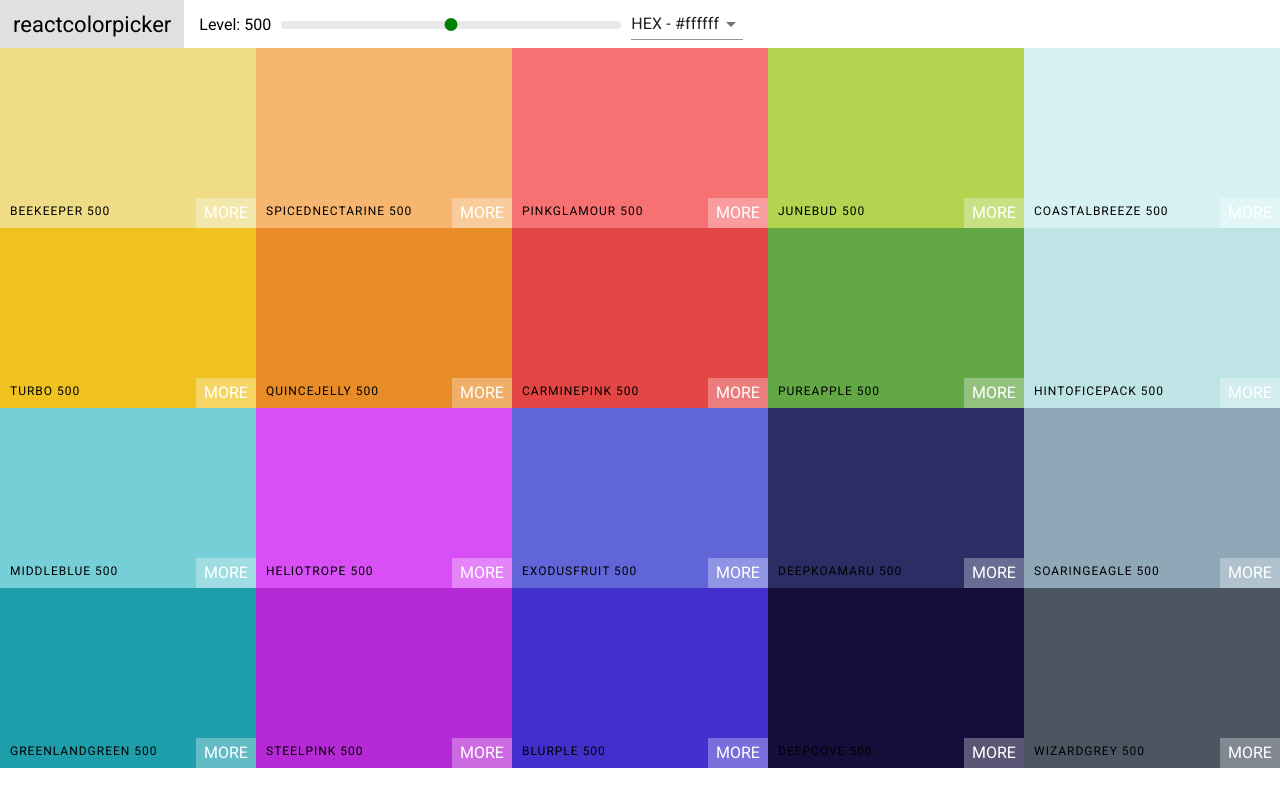
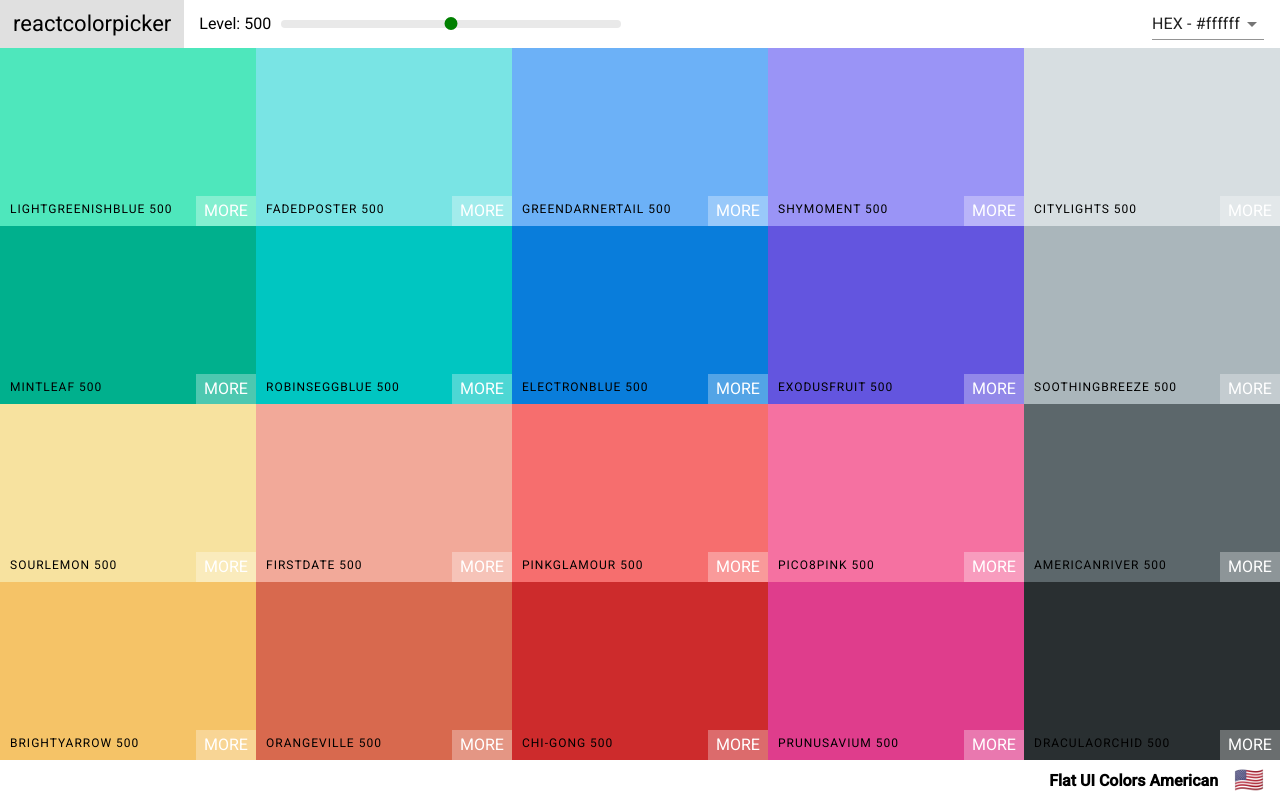
Before and after one commit to ThomasHerold/Color-Picker-Project, a React (Create React App) app: page /palette/flat-ui-colors-american in a window 1280 px wide. Built offline with nearby package versions, Linux system fonts and the light colour scheme.

Commit message:
Add routing and minipalette page

```diff
--- a/package.json
+++ b/package.json
@@ -4,6 +4,7 @@
   "private": true,
   "dependencies": {
     "@material-ui/core": "^4.11.0",
+    "@material-ui/icons": "^4.9.1",
     "@testing-library/jest-dom": "^4.2.4",
     "@testing-library/react": "^9.5.0",
     "@testing-library/user-event": "^7.2.1",
@@ -12,6 +13,7 @@
     "react": "^16.13.1",
     "react-copy-to-clipboard": "^5.0.2",
     "react-dom": "^16.13.1",
+    "react-router-dom": "^5.2.0",
     "react-scripts": "3.4.3"
   },
   "scripts": {
--- a/src/components/App.js
+++ b/src/components/App.js
@@ -1,17 +1,27 @@
 import React, { Component } from 'react';
 import Palette from './Palette';
 import seedColors from '../utils/seedColors'
+import { Route, Switch } from 'react-router-dom';
 import { generatePalette } from '../utils/colorHelpers';
 import '../App.css';
+import PaletteList from './PaletteList';
 
 class App extends Component {
 
 // ...seedColors is passing entire array of palettes as props
+  findPalette(id) {
+    return seedColors.find(function(palette) {
+      return palette.id === id;
+    });
+  }
+
   render() {
+
    return (
-    <div>
-      <Palette palette={generatePalette(seedColors[4])} />
-    </div>
+     <Switch>
+      <Route exact path="/" render={() => <PaletteList palettes={seedColors} />} />
+      <Route exact path="/palette/:id" render={(routeProps) => <Palette palette={generatePalette(this.findPalette(routeProps.match.params.id))} />} />
+    </Switch>
    );
   }
 }
--- a/src/components/NavBar.js
+++ b/src/components/NavBar.js
@@ -1,6 +1,8 @@
 import React, { Component } from 'react';
-import { Select, MenuItem } from '@material-ui/core';
+import { Select, MenuItem, Snackbar, IconButton } from '@material-ui/core';
+import { Close } from '@material-ui/icons';
 import Slider from 'rc-slider';
+import { Link } from 'react-router-dom';
 import "rc-slider/assets/index.css";
 import "../styles/NavBar.css";
 
@@ -9,13 +11,18 @@ class NavBar extends Component {
     constructor(props) {
         super(props);
 
-        this.state = { format: "hex" }
+        this.state = { format: "hex", open: false }
         this.handleChange = this.handleChange.bind(this);
+        this.toggleSnackbar = this.toggleSnackbar.bind(this);
     }
 
     handleChange(evt) {
-        this.setState({ format: evt.target.value });
+        this.setState({ format: evt.target.value, open: true });
         this.props.handleChange(evt.target.value);
+    }
+
+    toggleSnackbar() {
+        this.setState({ open: false })
     }
 
     render() {
@@ -24,7 +31,7 @@ class NavBar extends Component {
 
         return (
         <header className="NavBar">
-        <div className="logo"><a href="#">reactcolorpicker</a></div>
+        <div className="logo"><Link to={"/"}>reactcolorpicker</Link></div>
          <div className="slider-container">
             <span>Level: {level}</span>
             <div className="slider">
@@ -47,6 +54,21 @@ class NavBar extends Component {
                    <MenuItem value="rgba">RGBA - rgba(255, 255, 255, 1.0)</MenuItem>
                </Select>
            </div>
+           <Snackbar
+                anchorOrigin={{vertical: "bottom", horizontal: "left"}}
+                open={this.state.open}
+                autoHideDuration={3000}
+                onClose={this.toggleSnackbar}
+        message={<span id="message-id">Format Changed To {format.toUpperCase()}</span>}
+                ContentProps={{
+                    "aria-describedby": "message-id"
+                }}
+                action={[
+                    <IconButton onClick={this.toggleSnackbar} color="inherit" key="close" aria-label="close">
+                        <Close />
+                    </IconButton>
+                ]}
+            />
         </header>
         );
     }
--- a/src/components/Palette.js
+++ b/src/components/Palette.js
@@ -23,18 +23,20 @@ class Palette extends Component {
     render() {
 
     const { level, format } = this.state;
-    const { colors } = this.props.palette;
+    const { colors, paletteName, emoji } = this.props.palette;
 
     const colorBoxes = colors[level].map(color => (
-        <ColorBox background={color[format]} name={color.name} />
+        <ColorBox background={color[format]} name={color.name} key={color.id} />
     ));
 
     return (
     <div className="Palette">
         <NavBar level={level} changeLevel={this.changeLevel} handleChange={this.changeFormat} />
-        {/* Navbar goes here */}
         <div className="Palette-colors" >{colorBoxes}</div>
-        {/* Footer */}
+        <footer className="Palette-footer">
+            {paletteName}
+            <span className="emoji">{emoji}</span>
+        </footer>
     </div>
         );
     }
--- /dev/null
+++ b/src/components/PaletteList.js
@@ -0,0 +1,21 @@
+import React, { Component } from 'react';
+import { Link } from 'react-router-dom';
+
+class PaletteList extends Component {
+
+    render() {
+    const { palettes } = this.props;
+        return (
+        <div>
+            <h1>React Colors</h1>
+            {palettes.map((palette) => (
+            <p>
+               <Link to={`/palette/${palette.id}`}>{palette.paletteName}</Link>
+            </p>
+            ))}
+        </div>
+     );
+    }
+}
+
+export default PaletteList;
--- a/src/index.js
+++ b/src/index.js
@@ -1,6 +1,11 @@
 import React from 'react';
 import ReactDOM from 'react-dom';
+import { BrowserRouter } from 'react-router-dom';
 import App from './components/App';
 
 
-ReactDOM.render(<App/>, document.querySelector('#root'));
+ReactDOM.render(
+<BrowserRouter>
+    <App/>
+</BrowserRouter>,
+document.querySelector('#root'));
--- a/src/styles/NavBar.css
+++ b/src/styles/NavBar.css
@@ -26,3 +26,8 @@
     margin: 0 10px;
     display: inline-block;
 }
+
+.select-container {
+    margin-left: auto;
+    margin-right: 1rem;
+}
--- a/src/styles/palette.css
+++ b/src/styles/palette.css
@@ -1,5 +1,7 @@
 .Palette {
     height: 100vh;
+    display: flex;
+    flex-direction: column;
 }
 
 /* 90% height relative to it's parent since it is nested under the Palette class in Palette.js */
@@ -9,3 +11,17 @@
     flex-wrap: wrap;
     overflow: hidden;
 }
+
+.Palette-footer {
+    background-color: white;
+    height: 5vh;
+    display: flex;
+    justify-content: flex-end;
+    align-items: center;
+    font-weight: bold;
+}
+
+.emoji {
+   font-size: 1.5rem;
+   margin: 0 1rem;
+}
--- a/src/utils/colorHelpers.js
+++ b/src/utils/colorHelpers.js
@@ -5,7 +5,7 @@ const levels = [50, 100, 200, 300, 400, 500, 600, 700, 800, 900]
 
 function generatePalette(starterPalette) {
     let newPalette = {
-        paletteName: starterPalette.name,
+        paletteName: starterPalette.paletteName,
         id: starterPalette.id,
         emoji: starterPalette.emoji,
         colors: {}
```
Also changed, not shown: 1 other file (tests, documents, lock files or other folders).
